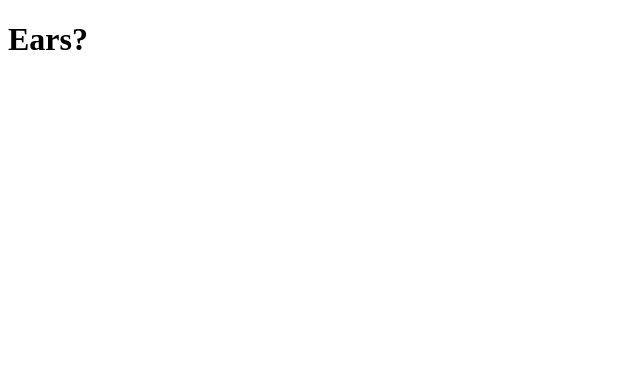
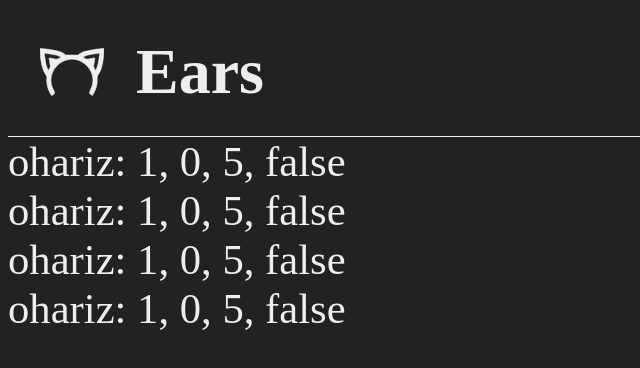
Before and after one commit to ohariz/ears, a website: page index.html in a window 1280 px wide. Shown: the whole page, without its empty margins (0-640 px from the left). Drawn offline with Linux system fonts and the light colour scheme.

Commit message:
Basic page structure

```diff
--- a/index.html
+++ b/index.html
@@ -3,9 +3,123 @@
   <head>
     <meta charset="UTF-8">
     <title>Ears!</title>
+
+    <style>
+      body {
+        background-color: #222;
+        color: #eee;
+        font-size: 32pt;
+      }
+
+      header {
+        display: flex;
+        border-bottom: 1px solid #eee;
+      }
+
+      header > * {
+        display: flex;
+        align-items: center;
+      }
+
+      header > *:nth-child(2) {
+        flex-grow: 1;
+      }
+
+      header > *:not(:nth-child(2)) {
+        justify-content: center;
+        padding: 32px;
+      }
+
+      h1 {
+        font-size: 48pt;
+        margin: 0;
+      }
+    </style>
+
+    <script type="text/javascript">
+      const state = {
+        data: {},
+      };
+
+      function loadData() {
+        state.data = {
+          '1': {
+            name: 'ohariz',
+            pattern: {
+              id: '1',
+              hue: 0,
+              speed: 5,
+              reverse: false,
+            },
+          },
+          '2': {
+            name: 'ohariz',
+            pattern: {
+              id: '1',
+              hue: 0,
+              speed: 5,
+              reverse: false,
+            },
+          },
+          '3': {
+            name: 'ohariz',
+            pattern: {
+              id: '1',
+              hue: 0,
+              speed: 5,
+              reverse: false,
+            },
+          },
+          '4': {
+            name: 'ohariz',
+            pattern: {
+              id: '1',
+              hue: 0,
+              speed: 5,
+              reverse: false,
+            },
+          },
+        };
+      }
+
+      function render() {
+
+        const main = document.querySelector('#main');
+        const newChildren = [];
+        Object.entries(state.data).forEach(([key, value]) => {
+          const elementId = `config-${key}`;
+          const existingElement = document.querySelector(elementId);
+          if (existingElement) {
+            newChildren.push(existingElement);
+            return;
+          }
+          const newElement = document.createElement('div');
+          newElement.setAttribute('id', elementId);
+          newElement.setAttribute('class', 'configElement');
+          newElement.append(
+            `${value.name}: ${value.pattern.id}, ${value.pattern.hue}, ${value.pattern.speed}, ${value.pattern.reverse}`
+          );
+          newChildren.push(newElement);
+        });
+        main.replaceChildren(...newChildren);
+      }
+
+      window.addEventListener('load', () => {
+        loadData();
+        render();
+      });
+    </script>
   </head>
 
   <body>
-    <h1>Ears?</h1>
+    <header>
+      <div>
+        <svg xmlns="http://www.w3.org/2000/svg" width="64" height="64" viewBox="0 0 128 128"><path id="Selection" fill="currentColor" stroke="currentColor" stroke-width="1" d="M 0.00,17.00 C 0.00,29.87 1.73,46.86 6.09,59.00 8.78,66.49 12.51,70.04 13.34,73.00 14.29,76.09 12.84,78.20 13.34,83.00 14.38,94.28 16.81,101.49 23.00,111.00 25.31,110.00 28.59,108.65 29.13,105.83 29.56,103.52 26.69,99.26 25.67,97.00 23.47,92.13 22.14,87.36 22.01,82.00 21.49,59.42 39.50,40.05 62.00,38.51 76.60,37.52 90.98,46.08 98.90,58.00 105.70,68.24 107.54,80.28 104.09,92.00 104.09,92.00 98.81,104.91 98.81,104.91 98.73,108.32 102.40,109.88 105.00,111.00 110.88,100.47 115.20,91.48 114.49,79.00 113.87,68.19 119.02,68.69 122.56,57.00 126.42,44.24 128.00,30.28 128.00,17.00 119.28,17.19 98.31,20.22 90.00,22.72 79.49,25.88 79.07,28.75 75.83,29.93 73.94,30.58 68.44,30.01 66.00,29.93 66.00,29.93 52.17,29.93 52.17,29.93 48.83,28.71 48.45,25.67 37.00,22.43 28.92,20.14 8.40,17.18 0.00,17.00 Z M 9.94,26.00 C 21.53,29.31 29.44,27.57 42.00,34.00 32.61,41.86 28.72,36.23 18.00,36.00 18.00,36.00 20.87,53.00 20.87,53.00 20.87,53.00 17.00,61.00 17.00,61.00 12.50,54.71 10.93,43.64 9.94,36.00 9.33,32.09 8.50,29.81 9.94,26.00 Z M 119.00,26.00 C 118.92,34.93 116.12,53.85 111.00,61.00 111.00,61.00 107.13,53.00 107.13,53.00 107.13,53.00 110.00,36.00 110.00,36.00 95.99,36.31 95.51,41.96 86.00,34.00 98.21,27.75 106.93,28.94 119.00,26.00 Z" /></svg>
+      </div>
+      <div>
+        <h1>Ears</h1>
+      </div>
+    </header>
+    <div id="main" />
   </body>
 </html>
```
